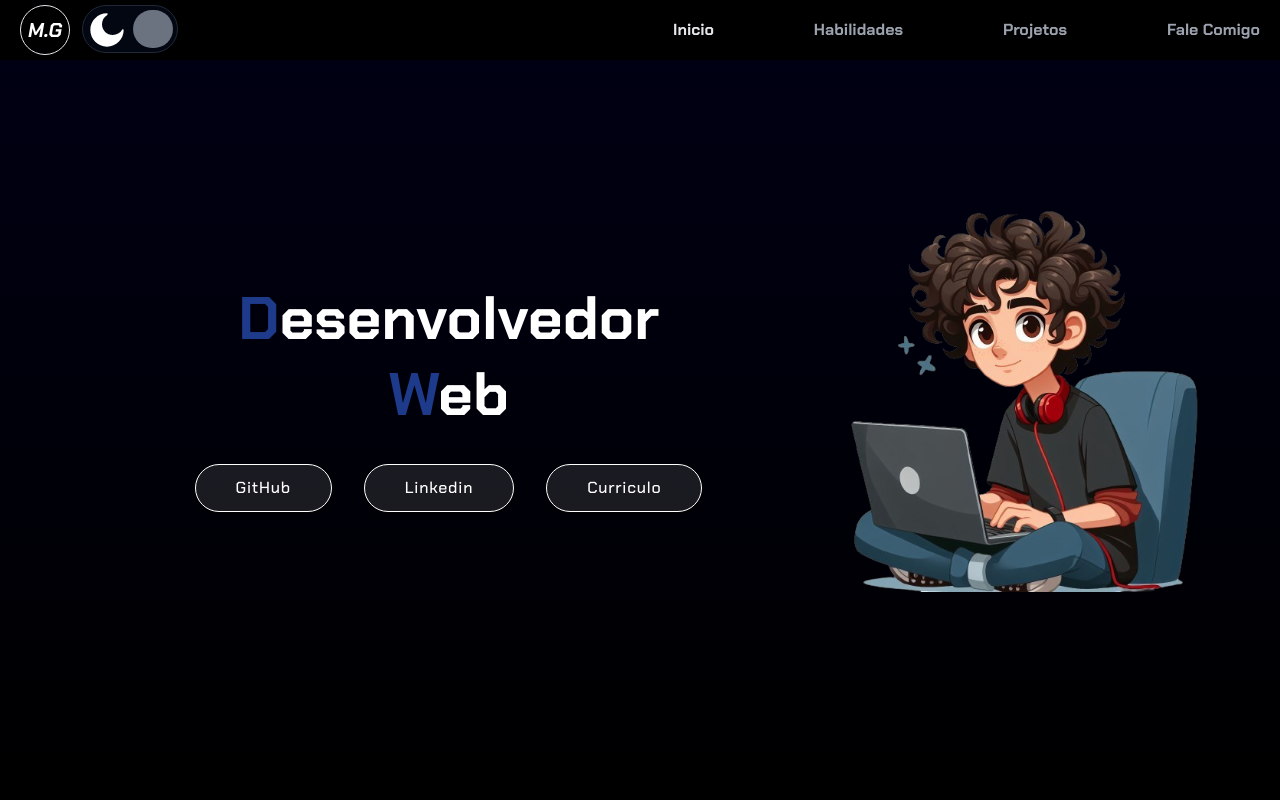
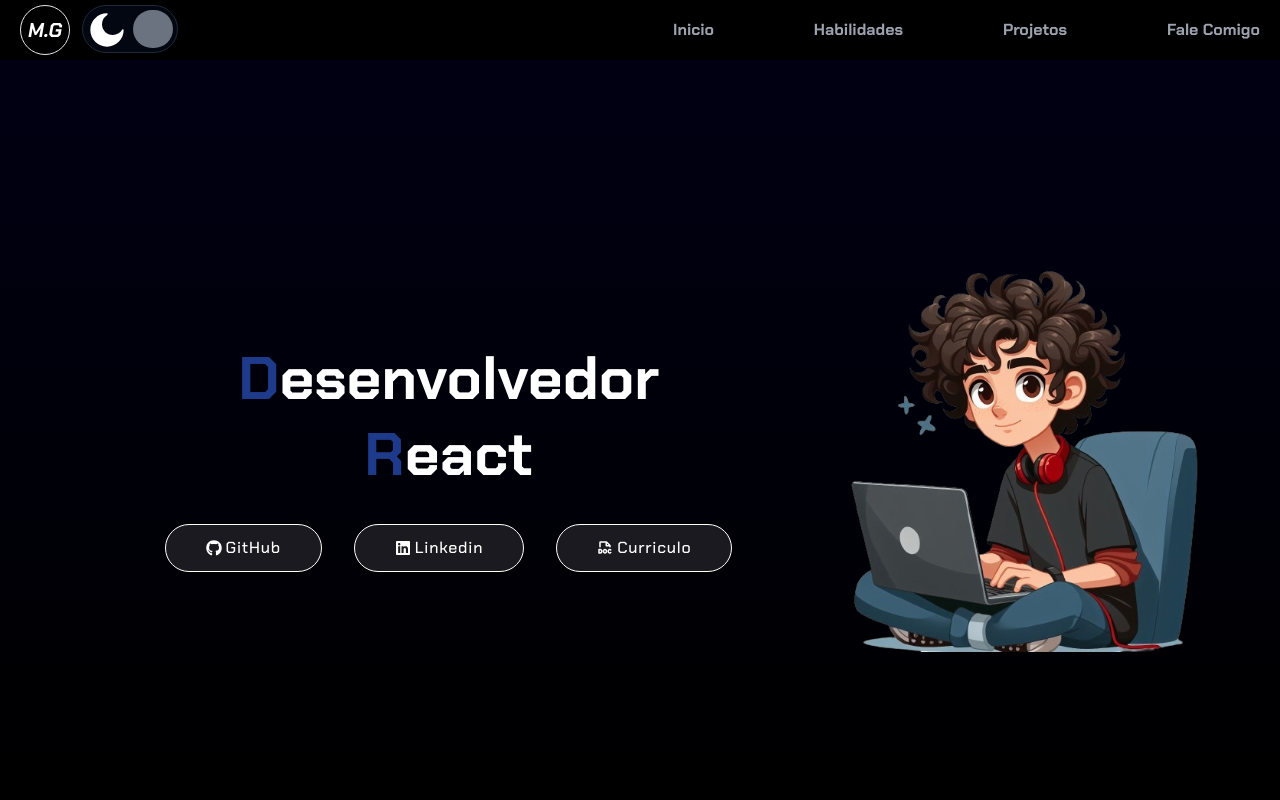
Before and after one commit to matheus369k/my-portfolio, a React (Vite) app: page / in a window 1280 px wide. Shown: the top 800 px of the page. Built offline with nearby package versions, Linux system fonts and the light colour scheme.

Commit message:
add animation

```diff
--- a/src/components/components/button.tsx
+++ b/src/components/components/button.tsx
@@ -8,12 +8,11 @@ export function Button({moreProjects, ...props}: ButtonProps) {
     return (
         <button
             {...props}
-            className={`bg-black/10 dark:bg-white/10 font-medium tracking-wider px-10 h-12 border border-gray-500 dark:border-white rounded-3xl transition-all  hover:text-white hover:bg-black dark:hover:bg-white dark:hover:text-black shadow shadow-black ${
+            className={`flex items-center bg-black/10 dark:bg-white/10 font-medium tracking-wider px-10 h-12 border border-gray-500 dark:border-white rounded-3xl transition-all  hover:text-white hover:bg-black dark:hover:bg-white dark:hover:text-black shadow shadow-black ${
                 moreProjects
                 ? "w-max m-auto"
                 : ""
             }`}
-            type="button"
         />
     )
 }
--- a/src/components/header/components/list-link.tsx
+++ b/src/components/header/components/list-link.tsx
@@ -1,12 +1,10 @@
 import { ComponentProps } from "react";
 
-interface ListLinkProps extends ComponentProps<"a"> {
-    visible?: boolean
-}
+interface ListLinkProps extends ComponentProps<"a"> {}
 
-export function ListLink({visible, ...props}: ListLinkProps) {
+export function ListLink(props: ListLinkProps) {
     return (
-    <li className={visible ? "text-gray-200" : ""}>
+    <li className="transition-all hover:text-gray-200">
         <a {...props} target="_parent" rel="noopener noreferrer"/>
     </li>
 )
--- a/src/components/header/header.tsx
+++ b/src/components/header/header.tsx
@@ -13,17 +13,17 @@ export function Header() {
         htmlElememt.classList.toggle("dark");
     }
     return (
-        <header className="h-[60px] w-full bg-[#626262] dark:bg-black text-white flex justify-between items-center px-5 fixed inset-0">
+        <header className="h-[60px] w-full bg-[#626262] dark:bg-black text-white flex justify-between items-center px-5">
             <div className="flex gap-3">
-                <i className="text-xl font-extrabold size-[50px] border border-gray-200 rounded-full text-center pt-2.5">M.G</i>
-                <div className="flex justify-between w-24 h-12 border border-gray-800 rounded-3xl bg-gray-950 text-white p-1">
+                <i className="text-xl font-extrabold size-[50px] border border-gray-200 rounded-full text-center pt-2.5 cursor-default">M.G</i>
+                <div className="flex justify-between w-24 h-12 border border-gray-800 rounded-3xl  bg-gray-950 text-white p-1">
                     <ButtonMode onClick={switchThemeMode} themer="dark" visible={DarkMode} />
                     <ButtonMode onClick={switchThemeMode} themer="light" visible={!DarkMode} />
                 </div>
             </div>
             <nav>
                 <ul className="flex justify-between w-[587px] font-bold text-gray-400">
-                    <ListLink href="#home" visible>Inicio</ListLink>
+                    <ListLink href="#home">Inicio</ListLink>
                     <ListLink href="#hardSkills">Habilidades</ListLink>
                     <ListLink href="#projects">Projetos</ListLink>
                     <ListLink href="#talk-me">Fale Comigo</ListLink>
--- a/src/components/home/components/span.tsx
+++ b/src/components/home/components/span.tsx
@@ -4,6 +4,6 @@ interface SpanProps extends ComponentProps<"span">{}
 
 export function Span(props: SpanProps) {
     return (
-        <span {...props} className="text-6xl font-extrabold first-letter:text-blue-900 text-center" />
+        <span {...props} className="relative w-max text-6xl font-extrabold first-letter:text-blue-900 m-auto" />
     )
 }
--- a/src/components/home/home.tsx
+++ b/src/components/home/home.tsx
@@ -2,24 +2,36 @@ import persona from "../../assets/persona.png";
 import { Button } from "../components/button";
 import { Link } from "../components/link";
 import { Span } from "./components/span";
+import { FaGithub } from "react-icons/fa";
+import { FaLinkedin } from "react-icons/fa";
+import { PiFileDocBold } from "react-icons/pi";
 
 export function Home() {
     return (
-        <section id="home" className="flex justify-between items-center h-screen max-w-[1149px] mx-auto">
+        <section id="home" className="flex justify-between items-center py-5 h-screen max-w-[1149px] mx-auto">
             <div className="w-full flex flex-col gap-10">
                 <h2 className="flex flex-col gap-4">
                     <Span>Desenvolvedor</Span>
-                    <Span>Web</Span>
+                    <Span id="title-auto-toggle"></Span>
                 </h2>
                 <ul className="m-auto flex gap-8">
                     <Link href="https://github.com/matheus369k">
-                        <Button>GitHub</Button>
+                        <Button type="button" title="Acessar o GitHub">
+                            <FaGithub className="size-4 mr-1"/>
+                            GitHub
+                        </Button>
                     </Link>
                     <Link href="https://www.linkedin.com/in/matheus-melo-6824a7274">
-                        <Button>Linkedin</Button>
+                        <Button type="button" title="Acessar o Linkedin">
+                            <FaLinkedin className="size-4 mr-1"/>
+                            Linkedin
+                        </Button>
                     </Link>
                     <Link href="https://docs.google.com/document/u/0/d/1jez9krcwrwrSTi5yFkSL3ORCFiSD1azpXQsSlaMhfPI/edit?usp=sharing&pli=1">
-                        <Button>Curriculo</Button>
+                        <Button type="button" title="Acessar o Curriculo">
+                            <PiFileDocBold className="size-4 mr-1"/>
+                            Curriculo
+                        </Button>
                     </Link>
                 </ul>
             </div>
--- a/src/components/skill/hard-skills.tsx
+++ b/src/components/skill/hard-skills.tsx
@@ -8,7 +8,7 @@ export function HardSkills() {
     useEffect(() => {featchJsonApi("hardSkill", setHardSkill)}, [])
 
     return (
-        <section id="hardSkills" className="flex flex-col pb-20 justify-center items-center h-screen max-w-[1149px] mx-auto">
+        <section id="hardSkills" className="flex flex-col py-5 pb-20 justify-center items-center h-screen max-w-[1149px] mx-auto">
             <h2 className="text-5xl mb-32">
                 Habilidades Tecnicas
             </h2>
@@ -18,7 +18,8 @@ export function HardSkills() {
                         <li key={hardSkill.name+"-"+hardSkill.id}>
                             <img
                                 src={hardSkill.url}
-                                alt="tools"
+                                alt={hardSkill.name}
+                                title={hardSkill.name}
                                 className="size-[100px]"
                             />
                         </li>
--- a/src/components/talk-to-me/components/input.tsx
+++ b/src/components/talk-to-me/components/input.tsx
@@ -7,6 +7,7 @@ export function Input(props: InputProps) {
         <input
             {...props}
             required
+            autoFocus={false}
             autoComplete="off"
             className="bg-gray-500 dark:bg-black placeholder:text-gray-100 dark:placeholder:text-gray-500 border border-gray-500 pl-2.5 rounded-3xl h-12 w-[400px] outline-none focus:bg-auto focus:ring-transparent"
         />
--- /dev/null
+++ b/src/function/scroll-observe.ts
@@ -0,0 +1,21 @@
+document.body.addEventListener("load", () => {
+    const sections = document.querySelectorAll("section");
+
+    const myObserve = new IntersectionObserver((entries) => {
+        entries.forEach(entry => {
+
+            if (entry.isIntersecting) {
+                console.log(entry.target);
+                entry.target.setAttribute("data-animation", "show");
+                return;
+            }
+
+            console.log(entry.target);
+            entry.target.setAttribute("data-animation", "hidden");
+        });
+    });
+
+    sections.forEach(section => {
+        myObserve.observe(section);
+    });
+});
--- a/src/styles/index.css
+++ b/src/styles/index.css
@@ -1,3 +1,173 @@
 @tailwind base;
 @tailwind components;
 @tailwind utilities;
+
+@keyframes write-title {
+    0.5% {
+        content: "R|";
+    }
+
+    0.6% {
+        content: "Re|";
+    }
+
+    0.7% {
+        content: "Rea|";
+    }
+
+    0.8% {
+        content: "Reac|";
+    }
+
+    0.9% {
+        content: "React";
+    }
+
+    32.4% {
+        content: "React";
+    }
+
+    32.5% {
+        content: "Reac|";
+    }
+
+    32.6% {
+        content: "Rea|";
+    }
+
+    32.7% {
+      content: "Re|";
+    }
+
+    32.8% {
+        content: "R|";
+    }
+
+    32.9% {
+        content: "|";
+    }
+
+    33.4% {
+        content: "W|";
+    }
+
+    33.5% {
+        content: "We|";
+    }
+
+    33.6% {
+        content: "Web";
+    }
+
+    66.6% {
+        content: "Web";
+    }
+
+    66.7% {
+        content: "We|";
+    }
+
+    66.8% {
+        content: "W|";
+    }
+
+    66.9% {
+        content: "|";
+    }
+
+    67.4% {
+        content: "F|";
+    }
+
+    67.5% {
+        content: "Fr|";
+    }
+
+    67.6% {
+        content: "Fro|";
+    }
+
+    67.7% {
+        content: "Fron|";
+    }
+
+    67.8% {
+        content: "Front|";
+    }
+
+    67.9% {
+        content: "Front-|";
+    }
+
+    68.0% {
+        content: "Front-W|";
+    }
+
+    68.1% {
+        content: "Front-We|";
+    }
+
+    68.2% {
+        content: "Front-Web";
+    }
+
+    98.7% {
+        content: "Front-Web";
+    }
+
+    98.8% {
+        content: "Front-We|";
+    }
+
+    98.9% {
+        content: "Front-W|";
+    }
+
+    99.0% {
+        content: "Front-|";
+    }
+
+    99.1% {
+        content: "Front|";
+    }
+
+    99.2% {
+        content: "Fron|";
+    }
+
+    99.3% {
+        content: "Fro|";
+    }
+
+    99.4% {
+        content: "Fr|";
+    }
+
+    99.5% {
+        content: "F|";
+    }
+
+    100% {
+        content: "|";
+    }
+}
+
+@keyframes apear {
+    from {
+        opacity: 0;
+    }
+    to {
+        opacity: 1;
+    }
+}
+
+#title-auto-toggle::after {
+    content: "|";
+    animation: write-title 45s infinite;
+}
+
+div>section:nth-child(1n), section>ul>li:nth-child(1n), section>form:nth-child(1n){
+    animation: apear ease-in-out;
+    animation-timeline: view();
+    animation-range: 0%  20%;
+}
```
Also changed, not shown: src/app.tsx (+0 -11 lines), src/components/project/projects.tsx (+11 -5 lines), src/components/talk-to-me/talk-me.tsx (+6 -6 lines).
